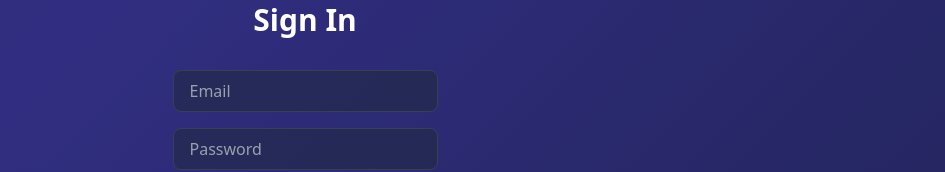
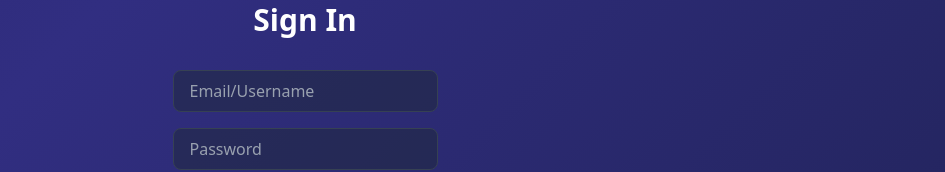
Before and after one commit to thenakulmistry/brainCache-frontend, a React (Vite) app: page /signin in a window 1280 px wide. Shown: the part 242-414 px from the top of the page, without its empty margins (335-1280 px from the left). Built offline with nearby package versions, Linux system fonts and the light colour scheme; no server answers.

Commit message:
fixed signup issues

```diff
--- a/src/pages/Signin.tsx
+++ b/src/pages/Signin.tsx
@@ -27,9 +27,12 @@ export const Signin = () => {
                 localStorage.setItem("token", jwt);
                 navigate("/dashboard");
             }
-        } catch (error){
-            console.error("Signin failed:", error);
-            toast.error("Signin failed. Please check your credentials");
+        } catch (error: any){
+            if (axios.isAxiosError(error) && error.response?.data?.message) {
+                toast.error(error.response.data.message);
+            } else {
+                toast.error("Signin failed. Please check your credentials");
+            }
         }
     }
 
@@ -37,7 +40,7 @@ export const Signin = () => {
         <div className="animated-gradient min-h-screen flex flex-col justify-center items-center">
             <form onSubmit={signinHandler} className="flex flex-col items-center gap-4">
                 <h1 className="text-3xl font-bold text-white mb-4">Sign In</h1>
-                <Input placeholder="Email" ref={usernameRef} />
+                <Input placeholder="Email/Username" ref={usernameRef} />
                 <Input placeholder="Password" type="password" ref={passwordRef} />
                 <Button variant="primary" size="md" label="Sign In" fullWidth={true} />
                 <div className="flex flex-col gap-2 items-center">
--- a/src/pages/Signup.tsx
+++ b/src/pages/Signup.tsx
@@ -22,9 +22,12 @@ export const Signup = () => {
         try{
             await axios.post(`${BACKEND_URL}/api/v1/signup`, {username, password});
             navigate("/signin");
-        } catch (error){
-            console.error("Signup failed:", error);
-            toast.error("Signup failed. Please try again.");
+        } catch (error: any){
+            if (axios.isAxiosError(error) && error.response?.data?.message) {
+                toast.error(error.response.data.message);
+            } else {
+                toast.error("Signup failed. Please try again.");
+            }
         }
     }
 
@@ -32,7 +35,7 @@ export const Signup = () => {
         <div className="animated-gradient min-h-screen flex flex-col justify-center items-center">
             <form onSubmit={signupHandler} className="flex flex-col items-center gap-4">
                 <h1 className="text-3xl font-bold text-white mb-4">Sign Up</h1>
-                <Input placeholder="Email" ref={usernameRef}/>
+                <Input placeholder="Email/Username" ref={usernameRef}/>
                 <Input placeholder="Password" type="password" ref={passwordRef} />
                 <Button variant="primary" size="md" label="Sign Up" fullWidth={true} />
                 <div className="flex flex-col gap-2 items-center">
```
